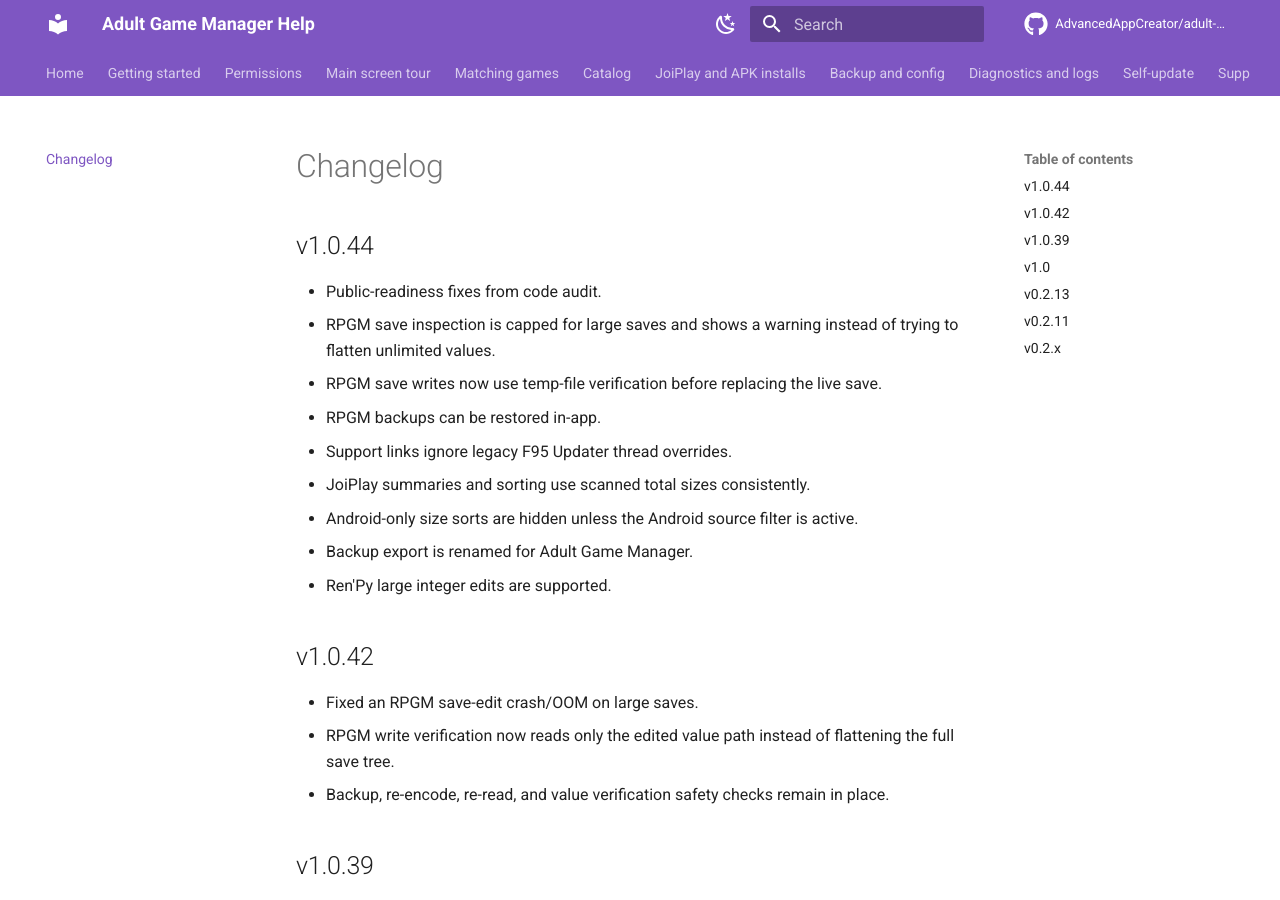
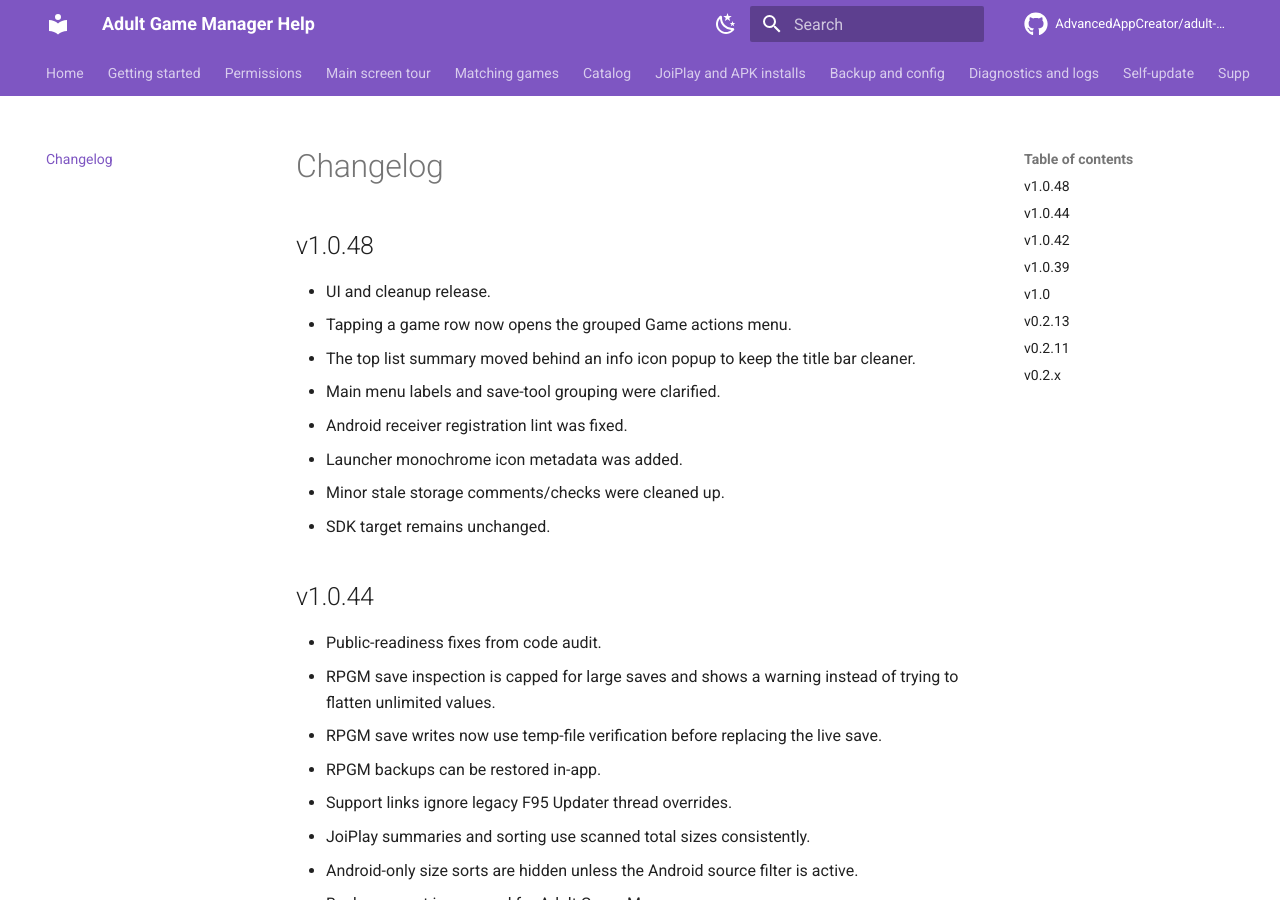
Before and after one commit to AdvancedAppCreator/adult-game-manager-releases, an MkDocs documentation site: the page built from docs/changelog.md, in a window 1280 px wide and 900 px high. Built offline with MkDocs 1.6.1 and Material for MkDocs 9.7.7, drawn with Linux system fonts in a browser that asks for light colours; comment, search, counter and statistics services are not loaded.

Commit message:
Document AGM v1.0.48

```diff
--- a/docs/changelog.md
+++ b/docs/changelog.md
@@ -4,6 +4,17 @@
 ---
 
 # Changelog
+
+## v1.0.48
+
+- UI and cleanup release.
+- Tapping a game row now opens the grouped Game actions menu.
+- The top list summary moved behind an info icon popup to keep the title bar cleaner.
+- Main menu labels and save-tool grouping were clarified.
+- Android receiver registration lint was fixed.
+- Launcher monochrome icon metadata was added.
+- Minor stale storage comments/checks were cleaned up.
+- SDK target remains unchanged.
 
 ## v1.0.44
 
```
